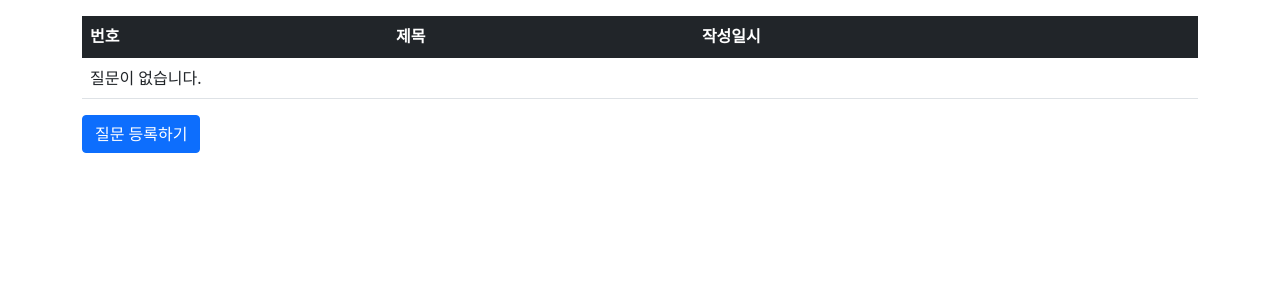
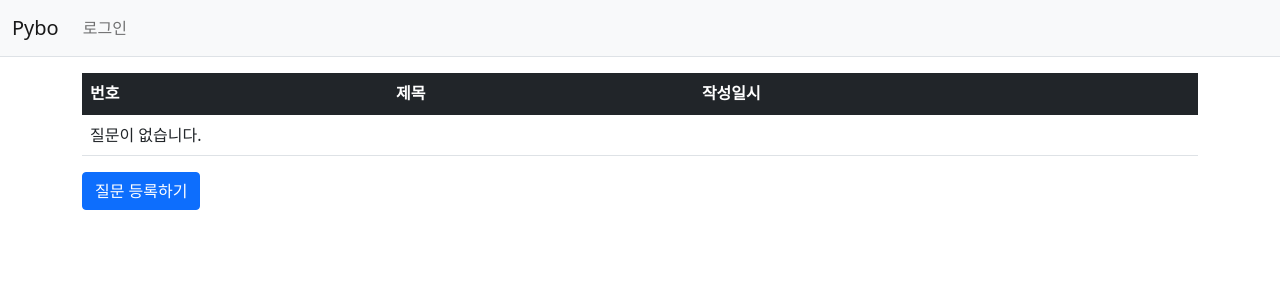
Before and after one commit to YJY1220/getit_hackathon, a Django app: page /pybo/ in a window 1280 px wide. Shown: the top 300 px of the page. Run offline with Django 4.2, Linux system fonts and the light colour scheme; data that the repository does not hold is empty; some libraries are stand-ins or nearby versions.

Commit message:
nav바 추가

```diff
--- a/rootproject/templates/base.html
+++ b/rootproject/templates/base.html
@@ -12,6 +12,27 @@
 </head>
 <body>
 
+<!-- 네비게이션바 -->
+<nav class="navbar navbar-expand-lg navbar-light bg-light border-bottom">
+    <div class="container-fluid">
+        <a class="navbar-brand" href="{% url 'pybo:index' %}">Pybo</a>
+        <button class="navbar-toggler" type="button"
+                data-bs-toggle="collapse"
+                data-bs-target="#navbarSupportedContent"
+                aria-controls="navbarSupportedContent"
+                aria-expanded="false"
+                aria-label="Toggle navigation">
+            <span class="navbar-toggler-icon"></span>
+        </button>
+        <div class="collapse navbar-collapse" id="navbarSupportedContent">
+            <ul class="navbar-nav me-auto mb-2 mb-lg-0">
+                <li class="nav-item">
+                    <a class="nav-link" href="#">로그인</a>
+                </li>
+            </ul>
+        </div>
+    </div>
+</nav>
 {% block content %}
 {% endblock %}
 
```
